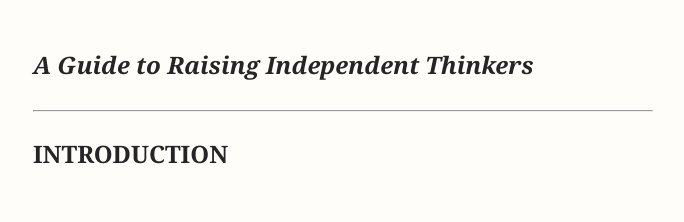
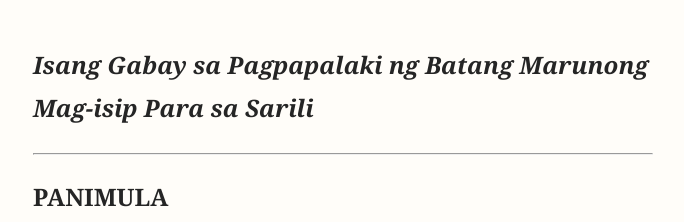
Before and after one commit to d69barrion-web/Raise-A-Wolf-Not-A-Sheep, a plain HTML site: page Introduction.html in a window 1280 px wide. Shown: the part 980-1202 px from the top of the page, without its empty margins (297-981 px from the left). Drawn offline with nearby package versions, Linux system fonts and the light colour scheme.

Commit message:
Update Introduction.html

```diff
--- a/Introduction.html
+++ b/Introduction.html
@@ -360,7 +360,7 @@
     </footer>
     <script src="https://cdn.jsdelivr.net/npm/marked/marked.min.js"></script>
 <script>
-  fetch("mdFiles/Introduction.md")
+  fetch("mdFiles/Introduction-fil.md")
     .then(r => {
       if (!r.ok) throw new Error("Could not load article.md");
       return r.text();
```
